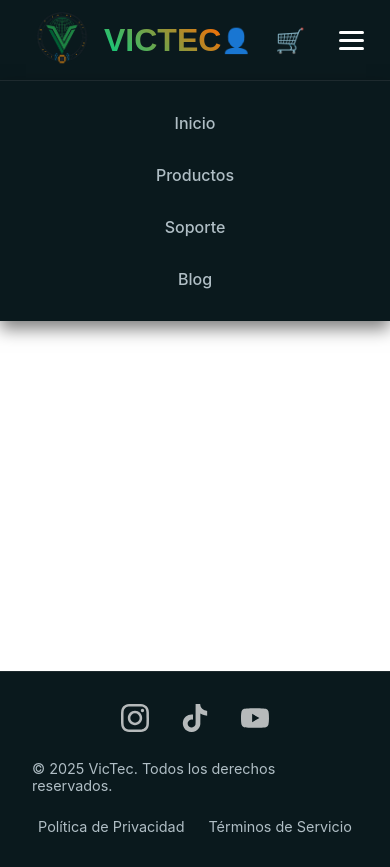
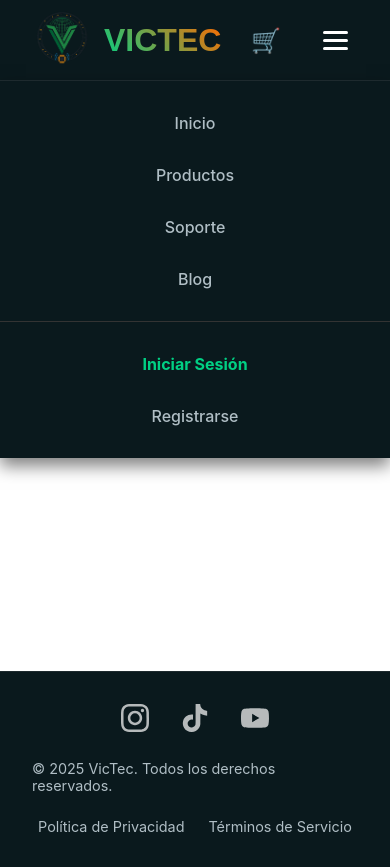
Before and after one commit to VicenteAndres03/VicTec, a React (Vite) app in the folder Front-End/VicTec/: page /mi-cuenta in a window 390 px wide. Both pictures are taken after a click on the button "Abrir menú de navegación". Built offline with nearby package versions, Linux system fonts and the light colour scheme.

Commit message:
responsive modificado

```diff
--- a/Front-End/VicTec/src/componentes/header.css
+++ b/Front-End/VicTec/src/componentes/header.css
@@ -12,6 +12,8 @@
   padding: 0 2rem; /* Relleno a los lados */
   box-shadow: 0 4px 10px rgba(0, 0, 0, 0.3);
   width: 100%;
+  position: relative; /* Necesario para el z-index del menú móvil */
+  z-index: 1000;
 }
 
 .header-content {
@@ -24,29 +26,24 @@
 }
 
 /* --- Logo --- */
-/* Nuevo contenedor para agrupar imagen y texto */
 .logo-container {
   display: flex;
-  align-items: center; /* Centra verticalmente la imagen y el texto */
-  gap: 0.75rem; /* Espacio entre la imagen y el texto */
-  text-decoration: none; /* Quita el subrayado del enlace principal */
+  align-items: center;
+  gap: 0.75rem;
+  text-decoration: none;
 }
 
-/* Estilo para la imagen del logo */
 .logo-image {
   width: 60px;
   height: 60px;
 }
 
-/* Estilo para el texto del logo (antes era '.logo a') */
 .logo-text {
   font-family: "Arial", sans-serif;
   font-size: 2rem;
   font-weight: bold;
   color: var(--color-texto);
   text-decoration: none;
-
-  /* El efecto de gradiente que te gusta */
   background: linear-gradient(
     45deg,
     var(--color-primario),
@@ -78,14 +75,22 @@
   color: var(--color-primario);
 }
 
+/* --- OCULTAR SECCIÓN MÓVIL POR DEFECTO (NUEVO) --- */
+.mobile-auth-links {
+  display: none; /* No se ve en escritorio */
+}
+
+/* Clases auxiliares */
+.desktop-only {
+  display: inline-block;
+}
+
 /* --- Búsqueda y Acciones --- */
 .header-actions {
   display: flex;
   align-items: center;
   gap: 1.5rem;
 }
-
-/* --- ESTILOS .search-bar ELIMINADOS --- */
 
 .user-icons {
   display: flex;
@@ -103,34 +108,31 @@
   color: var(--color-primario);
 }
 
-/* 1. Contenedor del menú (el padre) */
+/* Menú de Usuario (Dropdown) */
 .user-menu {
-  position: relative; /* Clave para posicionar el menú desplegable */
-  display: inline-block; /* Para que se alinee con el carrito */
+  position: relative;
+  display: inline-block;
 }
 
-/* 2. El ícono de usuario (le añadimos un cursor) */
 .user-icon-trigger {
   cursor: pointer;
 }
 
-/* 3. El menú desplegable (oculto por defecto) */
 .user-dropdown {
-  display: none; /* Oculto hasta que se haga hover */
+  display: none;
   position: absolute;
-  right: 0; /* Alineado a la derecha */
-  top: 100%; /* Justo debajo del ícono */
-  background-color: #1e2a2e; /* Un fondo oscuro, como la barra de búsqueda */
-  min-width: 160px; /* Ancho mínimo */
+  right: 0;
+  top: 100%;
+  background-color: #1e2a2e;
+  min-width: 160px;
   box-shadow: 0 8px 16px rgba(0, 0, 0, 0.5);
   border-radius: 8px;
-  padding: 8px 0; /* Espacio arriba y abajo */
+  padding: 8px 0;
   z-index: 10;
 }
 
-/* 4. Los enlaces dentro del menú */
 .user-dropdown a {
-  color: var(--color-texto-sec); /* Texto gris claro */
+  color: var(--color-texto-sec);
   padding: 10px 16px;
   text-decoration: none;
   display: block;
@@ -139,51 +141,20 @@
   transition: background-color 0.2s ease, color 0.2s ease;
 }
 
-/* 5. El efecto hover en los enlaces del menú */
 .user-dropdown a:hover {
-  background-color: var(--color-primario); /* Fondo verde */
-  color: var(--color-fondo); /* Texto oscuro */
+  background-color: var(--color-primario);
+  color: var(--color-fondo);
 }
 
-/* 6. ¡LA MAGIA! Mostrar el menú al hacer hover en el contenedor */
 .user-dropdown.open {
   display: block;
 }
-
-/* --- Estilos para el Menú Hamburguesa --- */
-
-/* El botón de la hamburguesa (oculto en escritorio) */
-.hamburger-icon {
-  display: none; /* Oculto por defecto */
-  background: none;
-  border: none;
-  cursor: pointer;
-  padding: 10px;
-  z-index: 1001; /* Asegura que esté sobre otros elementos */
-}
-
-/* Las 3 líneas del ícono */
-.hamburger-icon span {
-  display: block;
-  width: 25px;
-  height: 3px;
-  background-color: var(--color-texto);
-  margin: 5px 0;
-  border-radius: 3px;
-  transition: all 0.3s ease-in-out;
-}
-
-/* El 'placeholder' para la búsqueda dentro del nav-links (oculto en escritorio) */
-/* --- ESTILO .nav-search-bar ELIMINADO --- */
-
-/* --- Media Query: MODO CELULAR --- */
-/* (Puedes ajustar 900px al tamaño que prefieras) */
 
 .logout-button {
   font-family: inherit;
   font-size: 0.95rem;
   font-weight: 500;
-  color: #f8d7da; /* Tono rojo claro */
+  color: #f8d7da;
   background: none;
   border: none;
   padding: 10px 16px;
@@ -194,11 +165,10 @@
 }
 
 .logout-button:hover {
-  background-color: #721c24; /* Rojo oscuro */
+  background-color: #721c24;
   color: #fff;
 }
 
-/* Estilo para el círculo de iniciales (cuando está logueado) */
 .user-initials {
   width: 30px;
   height: 30px;
@@ -213,22 +183,22 @@
 }
 
 .nav-links .admin-panel-link a {
-  color: var(--color-secundario); /* Naranja */
-  font-weight: 700; /* Negrita */
+  color: var(--color-secundario);
+  font-weight: 700;
   border: 1px solid var(--color-secundario);
   padding: 0.3rem 0.8rem;
   border-radius: 20px;
-  line-height: 1.2; /* Ajuste de altura */
+  line-height: 1.2;
 }
 
 .nav-links .admin-panel-link a:hover {
   background-color: var(--color-secundario);
-  color: #fff; /* Texto blanco al pasar el mouse */
+  color: #fff;
 }
 
-@media (max-width: 900px) {
+/* --- Estilos para el Menú Hamburguesa --- */
 .hamburger-icon {
-    display: none;
+  display: none; /* Oculto por defecto */
   background: none;
   border: none;
   cursor: pointer;
@@ -246,22 +216,24 @@
   transition: all 0.3s ease-in-out;
 }
 
-  /* --- ESTILO .nav-search-bar ELIMINADO --- */
-
-  /* 1. Ocultamos la búsqueda de escritorio y mostramos la hamburguesa */
-  /* --- ESTILO .header-actions .search-bar ELIMINADO --- */
-
+/* --- Media Query: MODO CELULAR --- */
+@media (max-width: 900px) {
   .hamburger-icon {
     display: block;
     margin-left: 1rem;
   }
+
   .header-actions {
-    gap: 0.5rem;
+    gap: 1rem;
   }
 
-  /* 2. Lógica de animación CSS (reemplaza 'display: none') */
+  /* 1. Ocultar el ícono de usuario de la barra superior en móvil (NUEVO) */
+  .header-actions .user-menu.desktop-only {
+    display: none;
+  }
+
+  /* 2. Lógica de animación del menú móvil */
   .nav-links {
-    /* Posicionamiento */
     position: absolute;
     top: 80px; /* Debajo del header */
     left: 0;
@@ -270,32 +242,24 @@
     z-index: 1000;
     border-top: 1px solid #1e2a2e;
     box-shadow: 0 8px 16px rgba(0, 0, 0, 0.5);
-
-    /* Para ocultar el contenido que se desborda */
     overflow: hidden;
-
-    /* Estado INICIAL (cerrado): altura 0 y transparente */
     max-height: 0;
     opacity: 0;
-
-    /* Transición suave */
     transition: max-height 0.4s ease-out, opacity 0.3s ease-in;
   }
 
-  /* 3. Estado FINAL (abierto): se activa con la clase .open */
   .nav-links.open {
-    max-height: 500px; /* Alto suficiente para tu menú */
+    max-height: 600px; /* Aumentado para que quepan los nuevos links */
     opacity: 1;
     transition: max-height 0.4s ease-in, opacity 0.3s ease-out;
   }
 
-  /* 4. Estilos del contenido del menú (igual que antes) */
   .nav-links ul {
     flex-direction: column;
     width: 100%;
     align-items: center;
     gap: 0;
-    padding: 1rem 0; /* Espacio para que no se vea apretado */
+    padding: 1rem 0;
   }
 
   .nav-links li {
@@ -313,23 +277,53 @@
     background-color: #1e2a2e;
   }
 
-  /* 5. --- ESTILOS .nav-links .nav-search-bar ELIMINADOS --- */
   .nav-links .admin-panel-link {
-    /* Centramos el botón en el menú móvil */
     display: flex;
     justify-content: center;
     padding: 0.5rem 0;
   }
 
   .nav-links .admin-panel-link a {
-    /* Hacemos que el botón naranja mantenga su estilo */
     display: inline-block;
     width: auto;
-    padding: 0.5rem 1.5rem; /* Un poco más de padding en móvil */
+    padding: 0.5rem 1.5rem;
   }
 
-  .nav-links .admin-panel-link a:hover {
-    background-color: var(--color-secundario);
-    color: #fff;
+  /* --- 3. ESTILOS NUEVOS PARA EL AUTH MÓVIL --- */
+  .mobile-auth-links {
+    display: flex;
+    flex-direction: column;
+    width: 100%;
+    align-items: center;
+  }
+
+  .divider-mobile {
+    width: 80%;
+    height: 1px;
+    background-color: #333;
+    margin: 1rem 0;
+  }
+
+  .mobile-user-info {
+    color: var(--color-primario);
+    font-weight: bold;
+    padding: 0.5rem 0;
+  }
+
+  .mobile-logout-btn {
+    background: none;
+    border: none;
+    color: #f8d7da;
+    font-size: 1rem;
+    font-weight: 500;
+    padding: 1rem 0;
+    cursor: pointer;
+    width: 100%;
+    font-family: inherit;
+  }
+
+  .mobile-login-btn {
+    color: var(--color-primario) !important;
+    font-weight: 700 !important;
   }
 }
--- a/Front-End/VicTec/src/componentes/header.jsx
+++ b/Front-End/VicTec/src/componentes/header.jsx
@@ -10,6 +10,9 @@ function Header() {
 
   const { isAuthenticated, user, logout } = useAuth();
 
+  // Función para cerrar el menú al hacer clic en un enlace
+  const closeMenu = () => setIsMenuOpen(false);
+
   return (
     <header className="main-header">
       <div className="header-content">
@@ -20,23 +23,40 @@ function Header() {
 
         <nav className={`nav-links ${isMenuOpen ? "open" : ""}`}>
           <ul>
-            <li><Link to="/">Inicio</Link></li>
-            <li><Link to="/productos">Productos</Link></li>
-            <li><Link to="/soporte">Soporte</Link></li>
-            <li><Link to="/blog">Blog</Link></li>
+            <li><Link to="/" onClick={closeMenu}>Inicio</Link></li>
+            <li><Link to="/productos" onClick={closeMenu}>Productos</Link></li>
+            <li><Link to="/soporte" onClick={closeMenu}>Soporte</Link></li>
+            <li><Link to="/blog" onClick={closeMenu}>Blog</Link></li>
 
-            {/* --- INICIO DE LA MODIFICACIÓN --- */}
-            {/* Este enlace solo se muestra si:
-              1. El usuario está autenticado.
-              2. El objeto 'user' existe.
-              3. El array 'user.roles' incluye "ROLE_ADMIN".
-            */}
             {isAuthenticated && user?.roles?.includes('ROLE_ADMIN') && (
               <li className="admin-panel-link">
-                <Link to="/admin/productos">Panel Admin</Link>
+                <Link to="/admin/productos" onClick={closeMenu}>Panel Admin</Link>
               </li>
             )}
-            {/* --- FIN DE LA MODIFICACIÓN --- */}
+
+            {/* --- SECCIÓN MÓVIL DE USUARIO (NUEVO) --- */}
+            {/* Esto solo se verá en pantallas pequeñas gracias a CSS */}
+            <div className="mobile-auth-links">
+              <li className="divider-mobile"></li>
+              {isAuthenticated ? (
+                <>
+                  <li className="mobile-user-info">Hola, {user?.nombre || 'Usuario'}</li>
+                  <li><Link to="/mi-cuenta" onClick={closeMenu}>Mi Cuenta</Link></li>
+                  <li><Link to="/mis-pedidos" onClick={closeMenu}>Mis Pedidos</Link></li>
+                  <li>
+                    <button onClick={() => { logout(); closeMenu(); }} className="mobile-logout-btn">
+                      Cerrar Sesión
+                    </button>
+                  </li>
+                </>
+              ) : (
+                <>
+                  <li><Link to="/login" onClick={closeMenu} className="mobile-login-btn">Iniciar Sesión</Link></li>
+                  <li><Link to="/register" onClick={closeMenu}>Registrarse</Link></li>
+                </>
+              )}
+            </div>
+            {/* --- FIN SECCIÓN MÓVIL --- */}
 
           </ul>
         </nav>
@@ -44,7 +64,8 @@ function Header() {
         <div className="header-actions">
 
           <div className="user-icons">
-            <div className="user-menu">
+            {/* El user-menu tiene la clase 'desktop-only' para ocultarse en móvil */}
+            <div className="user-menu desktop-only">
               <span className="icon-link user-icon-trigger" onClick={() => setIsUserMenuOpen(!isUserMenuOpen)}>
                 {isAuthenticated ? (
                   <div className="user-initials">{ (user?.nombre && user.nombre.charAt(0)) || (user?.email && user.email.charAt(0)) || 'U' }</div>
@@ -68,6 +89,8 @@ function Header() {
                 )}
               </div>
             </div>
+
+            {/* El carrito SIEMPRE se ve */}
             <Link to="/carrito" className="icon-link">🛒</Link>
           </div>
 
```
Lines whose indentation alone changed are shown as unchanged.
